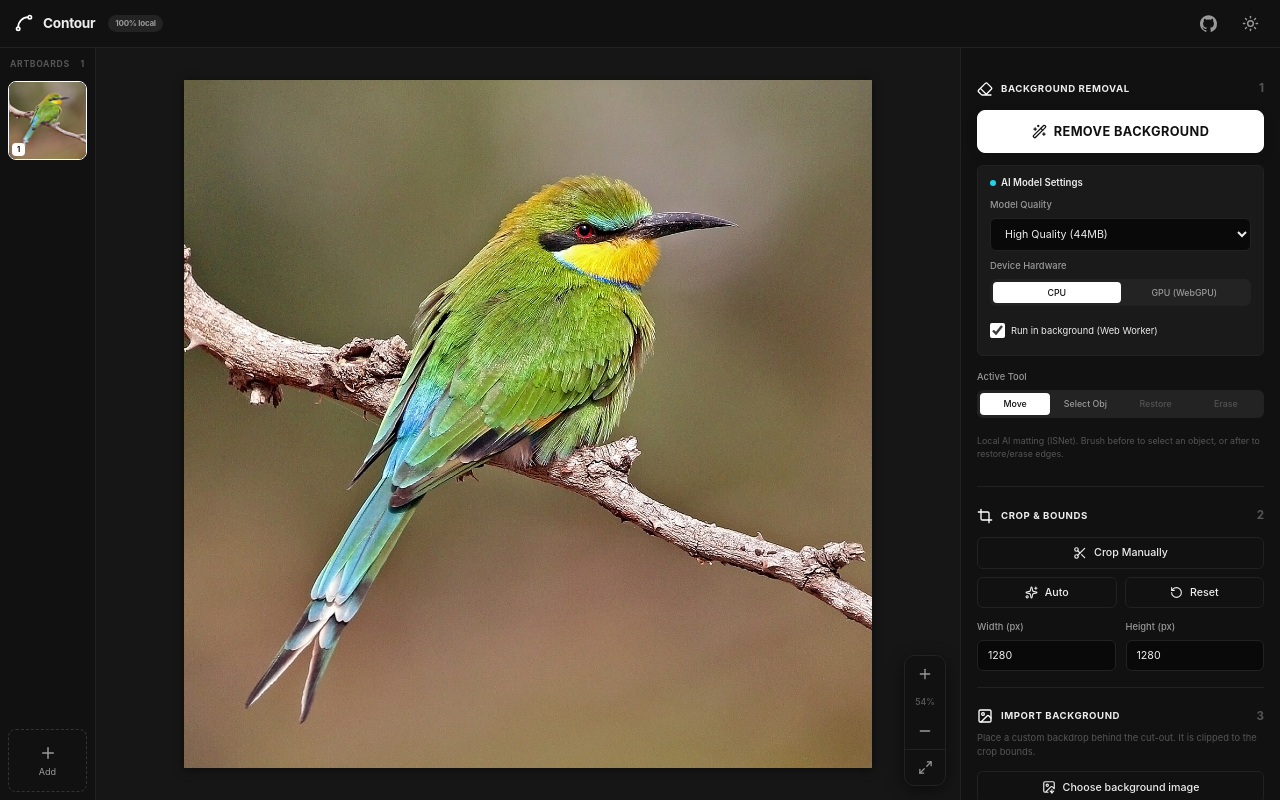
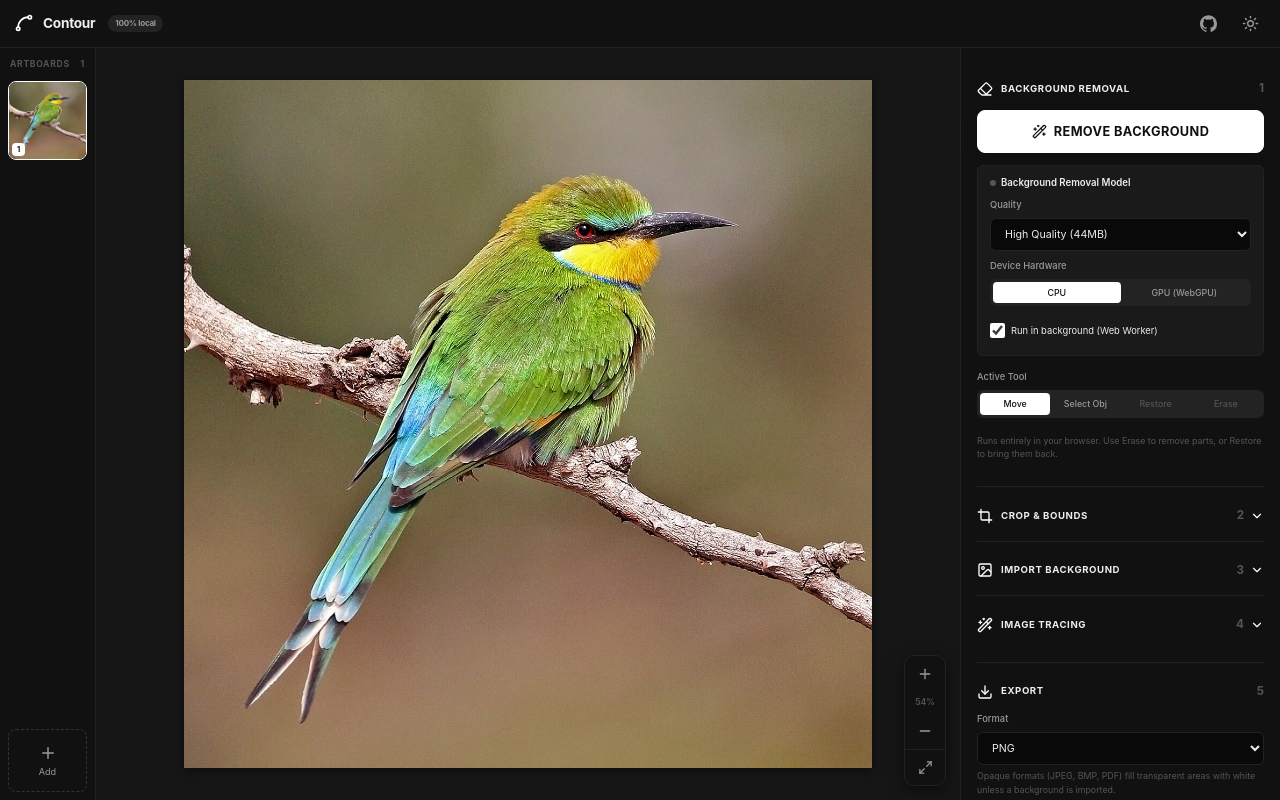
Before and after one commit to Mason363/Contour, a Next.js app: page / in a window 1280 px wide. Both pictures are taken after a click on the element 400 px from the left and 530 px from the top of the page. Built offline with nearby package versions, Linux system fonts and the light colour scheme.

Commit message:
feat(MAS-154): remove AI naming, rename Fast model, collapse Crop/Background sections
- 'AI Model Settings' -> 'Background Removal Model'
- 'Fast / Quantized (11MB)' -> 'Fast (11MB)'
- neutral hint copy (no 'AI matting' wording)
- Crop & Bounds and Import Background collapsed by default

```diff
--- a/components/RightPanel.tsx
+++ b/components/RightPanel.tsx
@@ -95,6 +95,8 @@ function Slider({
 export default function RightPanel(p: Props) {
   const a = p.artboard;
   const [isTracingExpanded, setIsTracingExpanded] = useState(false);
+  const [isCropExpanded, setIsCropExpanded] = useState(false);
+  const [isBgExpanded, setIsBgExpanded] = useState(false);
 
   if (!a) {
     return (
@@ -182,12 +184,12 @@ export default function RightPanel(p: Props) {
           {/* AI Model Settings */}
           <div style={{ display: "flex", flexDirection: "column", gap: 8, background: "var(--hover-bg)", padding: "10px 12px", borderRadius: 6, border: "1px solid var(--border-main)", marginTop: 12 }}>
             <div style={{ fontSize: "0.74rem", fontWeight: 600, color: "var(--text-main)", display: "flex", alignItems: "center", gap: 5 }}>
-              <span style={{ width: 6, height: 6, borderRadius: "50%", background: "var(--cyan)" }} />
-              AI Model Settings
+              <span style={{ width: 6, height: 6, borderRadius: "50%", background: "var(--text-muted)" }} />
+              Background Removal Model
             </div>
 
             <div className="field" style={{ marginBottom: 0 }}>
-              <label className="field-label">Model Quality</label>
+              <label className="field-label">Quality</label>
               <select
                 className="select"
                 value={a.bgRemovalModel || "isnet"}
@@ -195,7 +197,7 @@ export default function RightPanel(p: Props) {
               >
                 <option value="isnet">High Quality (44MB)</option>
                 <option value="isnet_fp16">Balanced (22MB)</option>
-                <option value="isnet_quint8">Fast / Quantized (11MB)</option>
+                <option value="isnet_quint8">Fast (11MB)</option>
               </select>
             </div>
 
@@ -343,17 +345,24 @@ export default function RightPanel(p: Props) {
           </div>
 
           <p className="hint" style={{ marginTop: 12 }}>
-            Local AI matting (ISNet). Brush before to select an object, or after to restore/erase edges.
+            Runs entirely in your browser. Use Erase to remove parts, or Restore to bring them back.
           </p>
         </section>
 
         {/* 2. Crop & bounds */}
         <section className="section">
-          <div className="section-head">
+          <div
+            className="section-head"
+            style={{ cursor: "pointer", userSelect: "none", marginBottom: isCropExpanded ? 12 : 0 }}
+            onClick={() => setIsCropExpanded((v) => !v)}
+          >
             <Crop size={16} />
             <span className="section-title">Crop & Bounds</span>
-            <span className="section-num">2</span>
+            <span className="section-num" style={{ display: "flex", alignItems: "center", gap: 6 }}>
+              2 {isCropExpanded ? <ChevronUp size={14} /> : <ChevronDown size={14} />}
+            </span>
           </div>
+          {isCropExpanded && (<>
           <div className="stack">
             <button
               className={`btn btn-block ${p.tool === "crop" ? "btn-primary" : ""}`}
@@ -392,15 +401,23 @@ export default function RightPanel(p: Props) {
               />
             </div>
           </div>
+          </>)}
         </section>
 
         {/* 3. Background image */}
         <section className="section">
-          <div className="section-head">
+          <div
+            className="section-head"
+            style={{ cursor: "pointer", userSelect: "none", marginBottom: isBgExpanded ? 12 : 0 }}
+            onClick={() => setIsBgExpanded((v) => !v)}
+          >
             <ImageIcon size={16} />
             <span className="section-title">Import Background</span>
-            <span className="section-num">3</span>
+            <span className="section-num" style={{ display: "flex", alignItems: "center", gap: 6 }}>
+              3 {isBgExpanded ? <ChevronUp size={14} /> : <ChevronDown size={14} />}
+            </span>
           </div>
+          {isBgExpanded && (<>
           <p className="section-desc">
             Place a custom backdrop behind the cut-out. It is clipped to the crop bounds.
           </p>
@@ -429,6 +446,7 @@ export default function RightPanel(p: Props) {
               <ImageDown size={14} /> Choose background image
             </button>
           )}
+          </>)}
         </section>
 
         {/* 4. Vectorize */}
```
